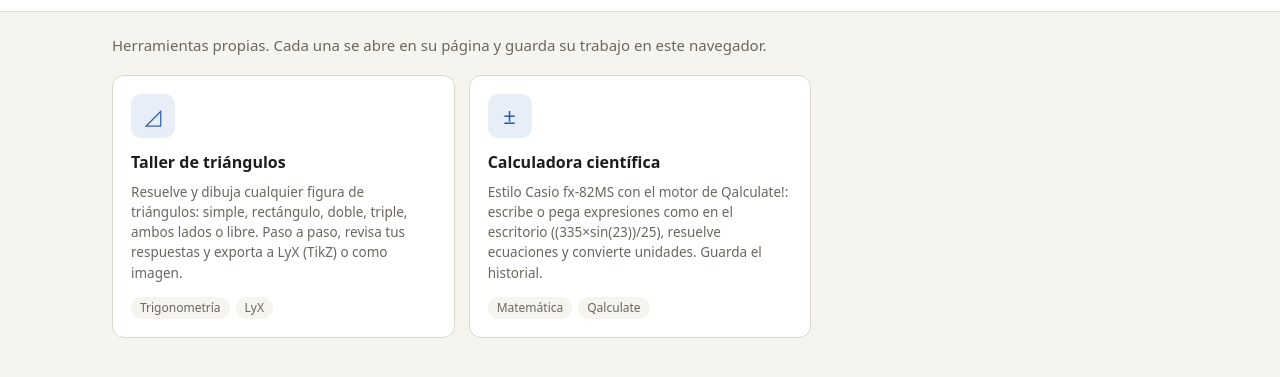
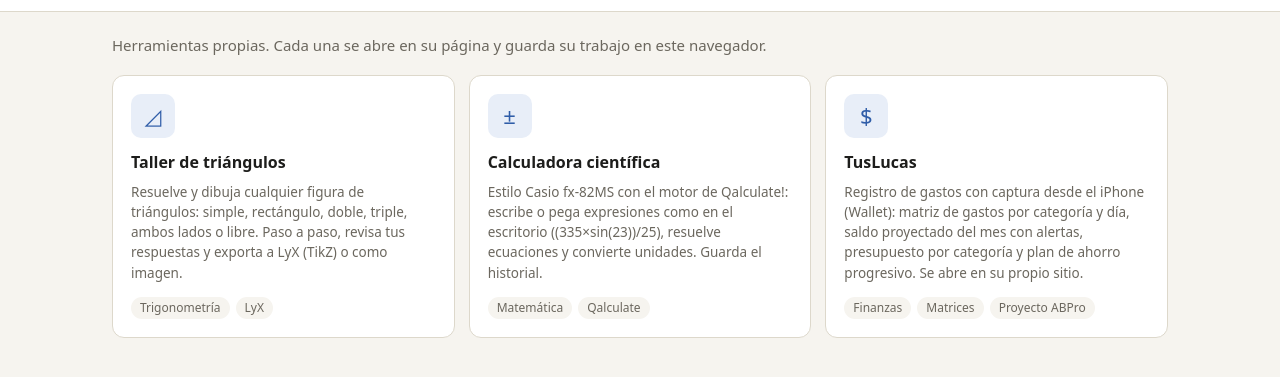
Before and after one commit to leonardoguerrerodev/tools, a website: page public/index.html in a window 1280 px wide. Shown: the part 45-422 px from the top of the page. Drawn offline with Linux system fonts and the light colour scheme.

Commit message:
Índice: tarjeta de TusLucas (tuslucas.obsedium.cl, Worker propio)

```diff
--- a/public/index.html
+++ b/public/index.html
@@ -49,6 +49,12 @@
       <p>Estilo Casio fx-82MS con el motor de Qalculate!: escribe o pega expresiones como en el escritorio ((335×sin(23))/25), resuelve ecuaciones y convierte unidades. Guarda el historial.</p>
       <div class="etiquetas"><span>Matemática</span><span>Qalculate</span></div>
     </a>
+    <a class="tool" href="https://tuslucas.obsedium.cl/">
+      <span class="icono" aria-hidden="true">$</span>
+      <h2>TusLucas</h2>
+      <p>Registro de gastos con captura desde el iPhone (Wallet): matriz de gastos por categoría y día, saldo proyectado del mes con alertas, presupuesto por categoría y plan de ahorro progresivo. Se abre en su propio sitio.</p>
+      <div class="etiquetas"><span>Finanzas</span><span>Matrices</span><span>Proyecto ABPro</span></div>
+    </a>
   </div>
 </main>
 <script>(function(){var b=document.getElementById("b-tema");function p(){b.textContent=document.documentElement.dataset.tema==="oscuro"?"☀️":"🌙"}b.onclick=function(){var o=document.documentElement.dataset.tema!=="oscuro";if(o)document.documentElement.dataset.tema="oscuro";else delete document.documentElement.dataset.tema;try{localStorage.setItem("obsedium-tema",o?"oscuro":"claro")}catch(e){}p()};p()})();</script>
```
